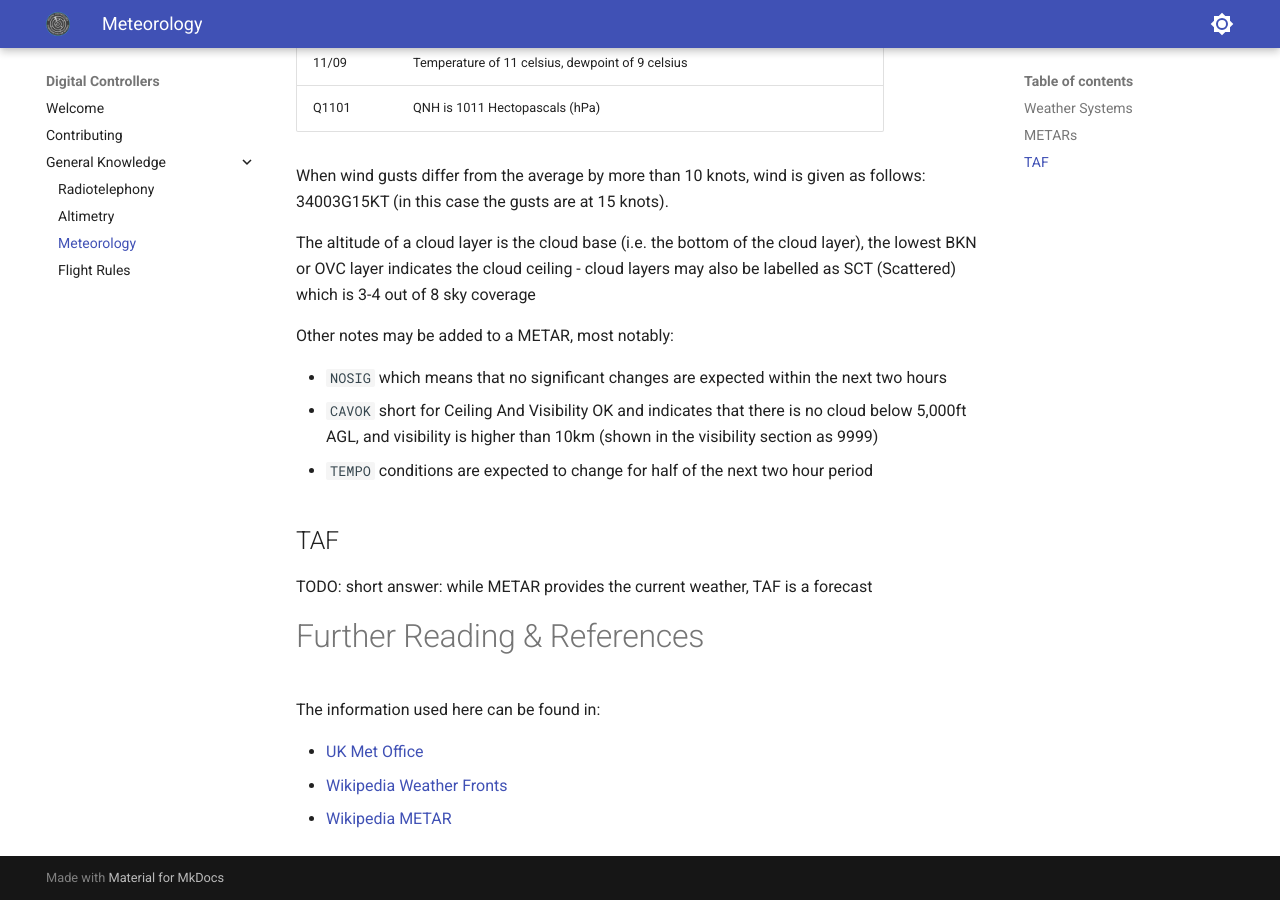
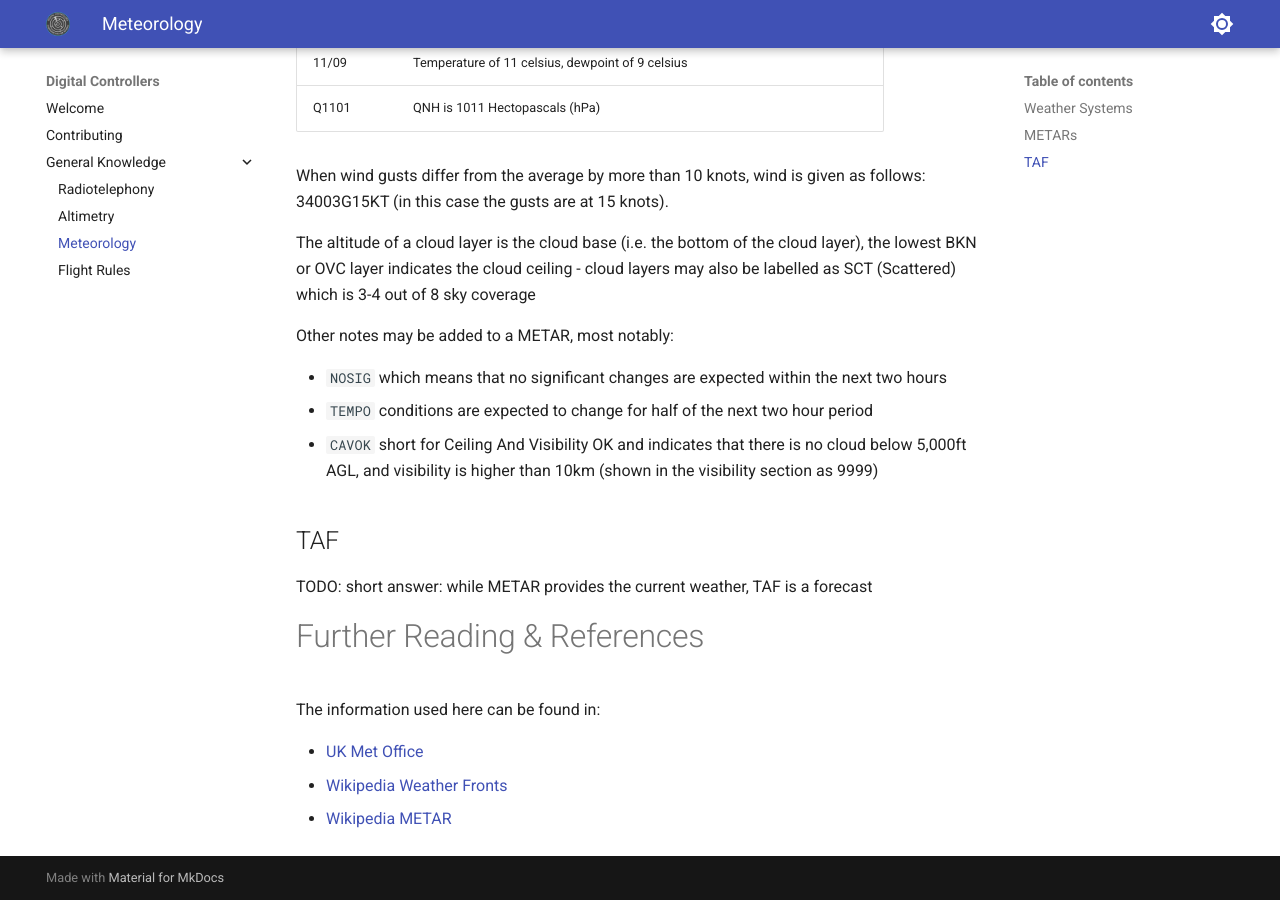
Before and after one commit to Digital-Controllers/website, an MkDocs documentation site: the page built from docs/general-knowledge/meteorology.md, in a window 1280 px wide and 900 px high, scrolled down 2545 px. Built offline with MkDocs 1.6.1 and Material for MkDocs 9.7.7, drawn with Linux system fonts in a browser that asks for light colours.

```diff
--- a/docs/general-knowledge/meteorology.md
+++ b/docs/general-knowledge/meteorology.md
@@ -62,8 +62,8 @@ The altitude of a cloud layer is the cloud base (i.e. the bottom of the cloud la
 Other notes may be added to a METAR, most notably:
 
 - `NOSIG` which means that no significant changes are expected within the next two hours
+- `TEMPO` conditions are expected to change for half of the next two hour period
 - `CAVOK` short for Ceiling And Visibility OK and indicates that there is no cloud below 5,000ft AGL, and visibility is higher than 10km (shown in the visibility section as 9999)
-- `TEMPO` conditions are expected to change for half of the next two hour period
 
 ## TAF
 
```
